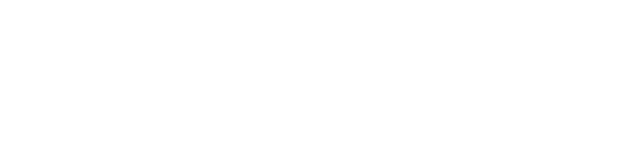
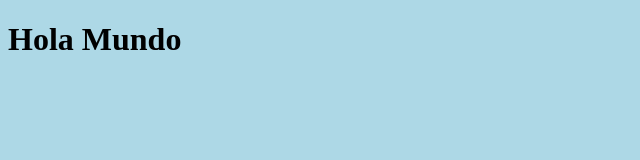
Before and after one commit to OsvaVegaAgui/clase3, a plain HTML site: page index.html in a window 1280 px wide. Shown: the whole page, without its empty margins (0-640 px from the left). Drawn offline with Linux system fonts and the light colour scheme.

Commit message:
Se modifico html

```diff
--- a/index.html
+++ b/index.html
@@ -4,8 +4,12 @@
     <meta charset="UTF-8">
     <meta name="viewport" content="width=device-width, initial-scale=1.0">
     <title>Document</title>
+    <link rel="stylesheet" href="style.css">
 </head>
 <body>
 
+    <h1>Hola Mundo</h1>
+
+    <script src="app.js"></script>
 </body>
 </html>
```
